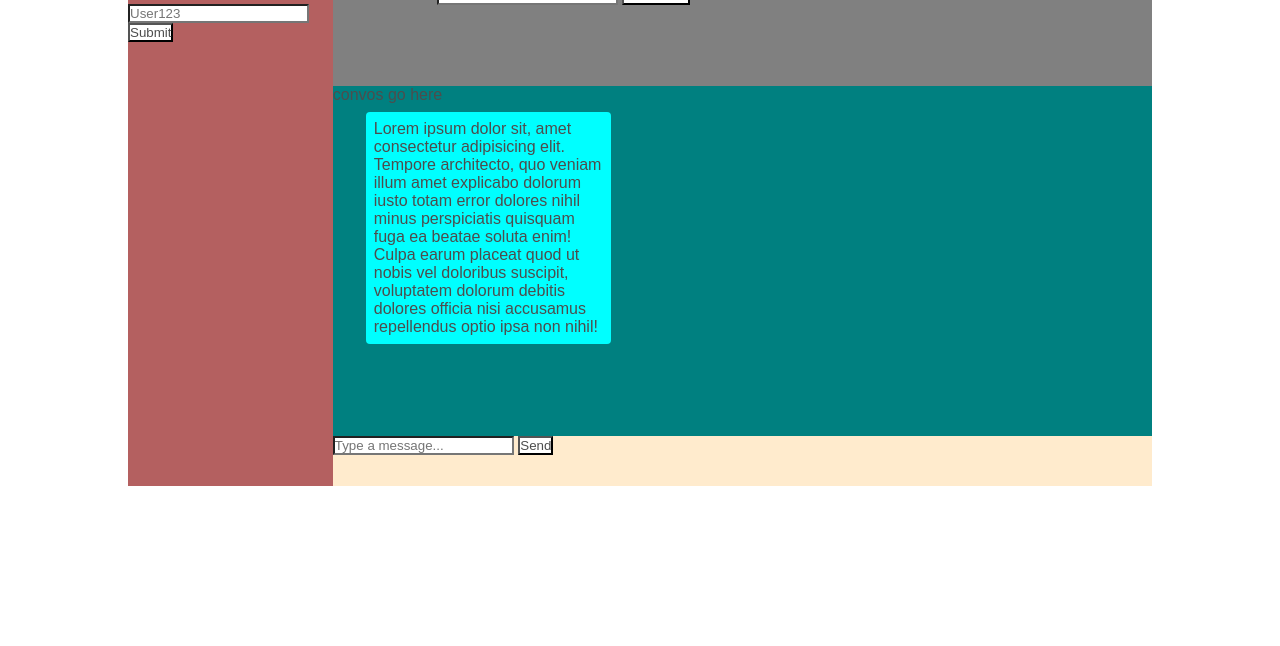
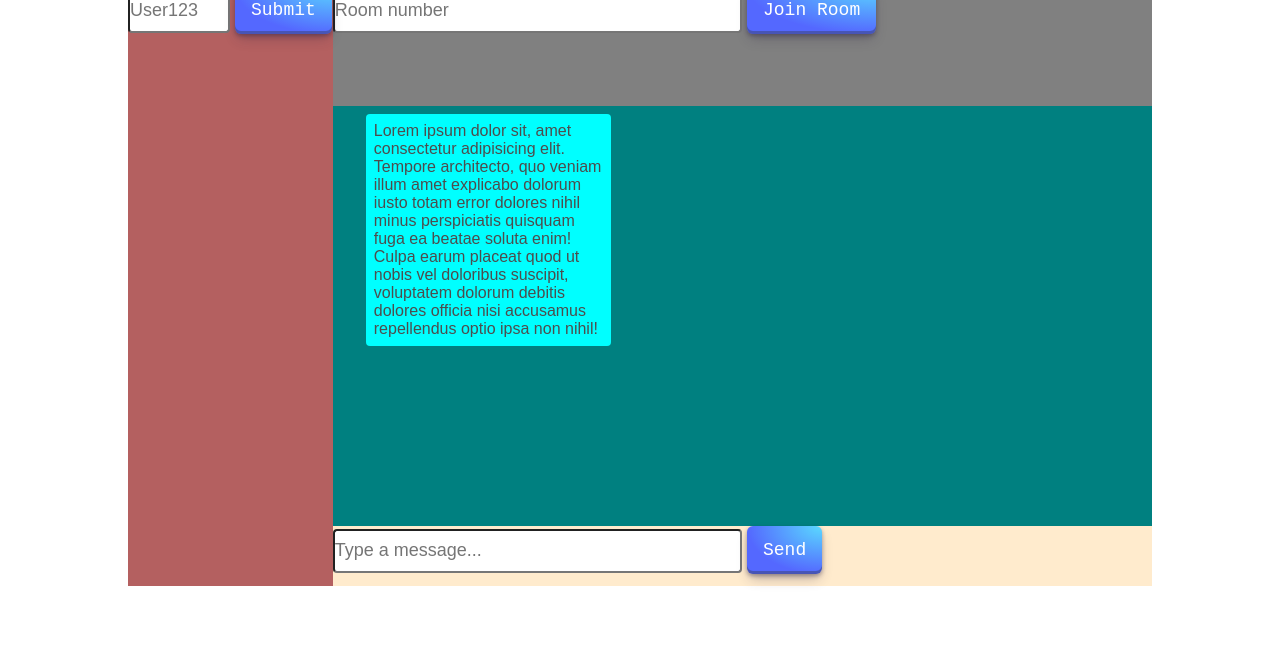
Before and after one commit to mnelson711/personal-website, a website: page chatroom.html in a window 1280 px wide. Shown: the part 154-800 px from the top of the page. Drawn offline with nearby package versions, Linux system fonts and the light colour scheme.

Commit message:
fixed snake + styles for chatroom

```diff
--- a/chatroom.html
+++ b/chatroom.html
@@ -21,26 +21,23 @@
     <div class="outer-div">
         <!-- this is where  -->
         <div id="left-side">
-            left side
-            <input type="text" id="nameInput" placeholder="User123">
-            <button onclick="setUsername()">Submit</button>
+            <input class="inputs" type="text" id="nameInput" placeholder="User123">
+            <button class="button-29" onclick="setUsername()">Submit</button>
         </div>
         <div id="right-side">
             <!-- right side -->
             <div id="room-number">
-                room number:
-                <input type="text" id="roomInput" placeholder="Room number">
-                <button onclick="joinRoom()">Join Room</button>
+                <input class="inputs" type="text" id="roomInput" placeholder="Room number">
+                <button class="button-29" onclick="joinRoom()">Join Room</button>
             </div>
             <div id="messages">
-                convos go here
                 <div class="chat">
                     Lorem ipsum dolor sit, amet consectetur adipisicing elit. Tempore architecto, quo veniam illum amet explicabo dolorum iusto totam error dolores nihil minus perspiciatis quisquam fuga ea beatae soluta enim! Culpa earum placeat quod ut nobis vel doloribus suscipit, voluptatem dolorum debitis dolores officia nisi accusamus repellendus optio ipsa non nihil!
                 </div>
             </div>
             <div id="send-message">
-                <input type="text" id="messageInput" placeholder="Type a message...">
-                <button onclick="sendMessage()">Send</button>
+                <input class="inputs" type="text" id="messageInput" placeholder="Type a message...">
+                <button class="button-29" onclick="sendMessage()">Send</button>
             </div>
         </div>
     </div>
--- a/public/chatroom.css
+++ b/public/chatroom.css
@@ -65,7 +65,7 @@
     animation-fill-mode: forwards;
     /* text-align: center; */
     margin: auto;
-    height: 500px;
+    height: 600px;
 }
 
 #left-side {
@@ -252,3 +252,60 @@ HTML CSSResult Skip Results Iframe EDIT ON @-webkit-keyframes fade {
         opacity: 1;
     }
 }
+
+
+.button-29 {
+    align-items: center;
+    appearance: none;
+    background-image: radial-gradient(100% 100% at 100% 0, #5adaff 0, #5468ff 100%);
+    border: 0;
+    border-radius: 6px;
+    box-shadow: rgba(45, 35, 66, .4) 0 2px 4px, rgba(45, 35, 66, .3) 0 7px 13px -3px, rgba(58, 65, 111, .5) 0 -3px 0 inset;
+    box-sizing: border-box;
+    color: #fff;
+    cursor: pointer;
+    display: inline-flex;
+    font-family: "JetBrains Mono", monospace;
+    height: 48px;
+    justify-content: center;
+    line-height: 1;
+    list-style: none;
+    overflow: hidden;
+    padding-left: 16px;
+    padding-right: 16px;
+    position: relative;
+    text-align: left;
+    text-decoration: none;
+    transition: box-shadow .15s, transform .15s;
+    user-select: none;
+    -webkit-user-select: none;
+    touch-action: manipulation;
+    white-space: nowrap;
+    will-change: box-shadow, transform;
+    font-size: 18px;
+
+}
+
+.button-29:focus {
+    box-shadow: #3c4fe0 0 0 0 1.5px inset, rgba(45, 35, 66, .4) 0 2px 4px, rgba(45, 35, 66, .3) 0 7px 13px -3px, #3c4fe0 0 -3px 0 inset;
+}
+
+.button-29:hover {
+    box-shadow: rgba(45, 35, 66, .4) 0 4px 8px, rgba(45, 35, 66, .3) 0 7px 13px -3px, #3c4fe0 0 -3px 0 inset;
+    transform: translateY(-2px);
+}
+
+.button-29:active {
+    box-shadow: #3c4fe0 0 3px 7px inset;
+    transform: translateY(2px);
+}
+
+.inputs {
+    height: 44px;
+    width: 50%;
+    border-radius: 4px;
+    font-size: 18px;
+    vertical-align: middle;
+    /* text-align: center; */
+    margin: auto;
+}
--- a/public/snakegame.css
+++ b/public/snakegame.css
@@ -254,6 +254,7 @@ HTML CSSResult Skip Results Iframe EDIT ON @-webkit-keyframes fade {
 #snakeCanvas {
     /* border-color: black; */
     border: solid 4px black;
+    background-color: #B46060;
 
 }
 
```
Also changed, not shown: index.html (+2 -4 lines), snakegame.html (+1 -2 lines).
